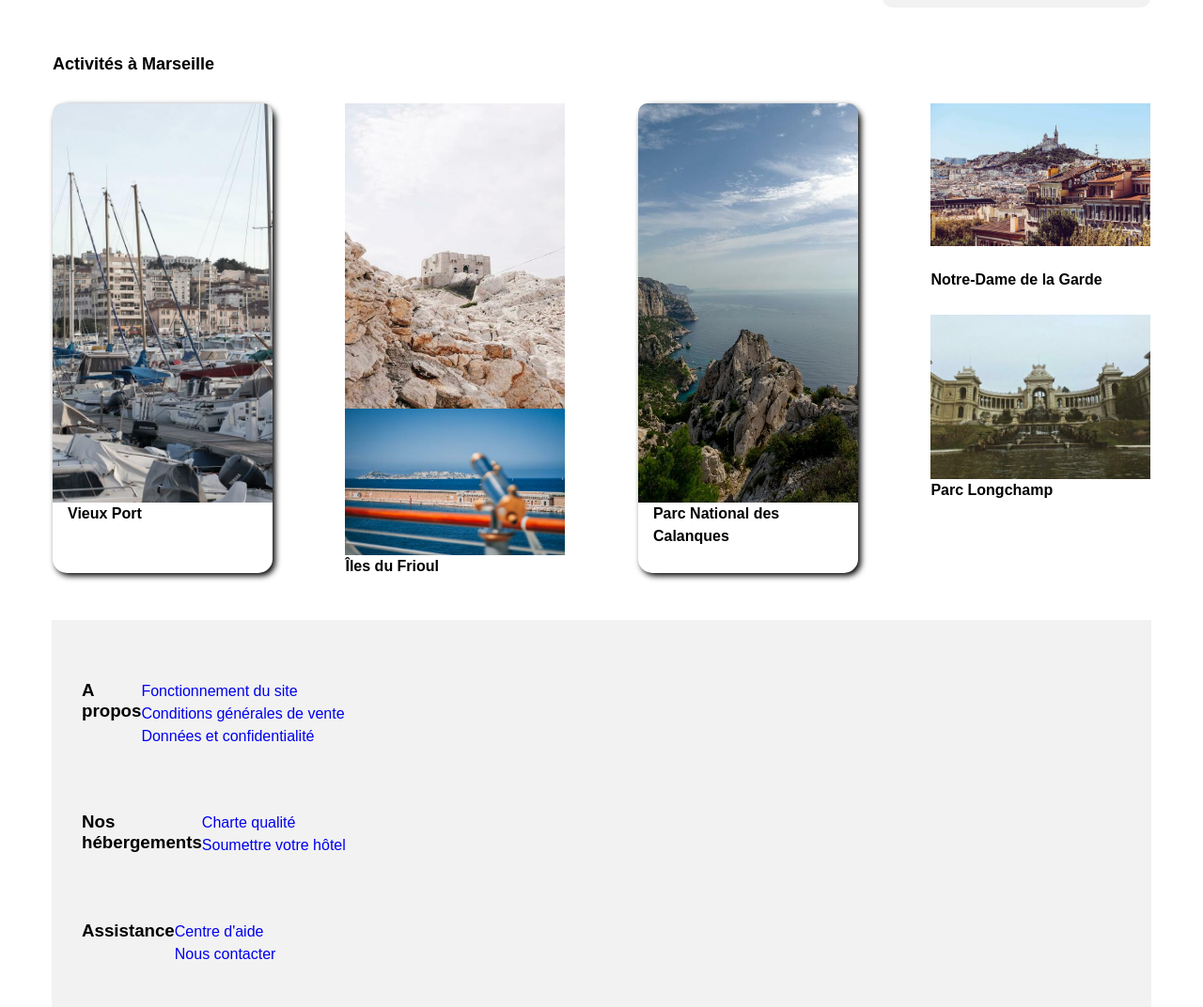
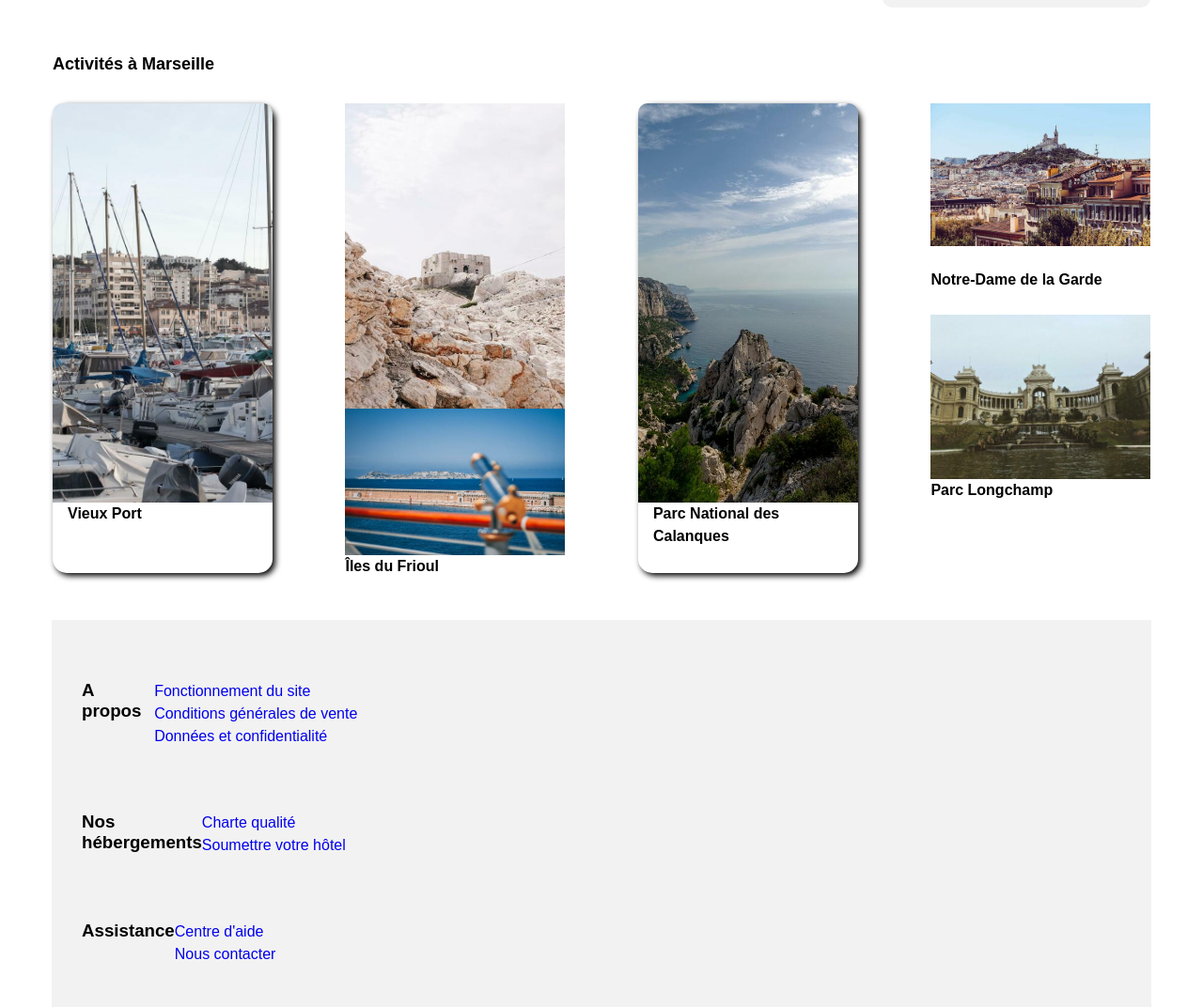
Before and after one commit to Loic84800/Loic84800.github.io, a plain HTML site: page index.html in a window 1280 px wide. Shown: the part 821-1893 px from the top of the page at 94% size. Drawn offline with Linux system fonts and the light colour scheme; a web font is replaced by a local one.

Commit message:
Update styles.css

```diff
--- a/styles.css
+++ b/styles.css
@@ -436,7 +436,7 @@ footer{
 }
 footer ul{
     list-style-type: none;
-    width: 340px;
+    width: 80%;
     margin-bottom: 20px;
 }
 footer li{
```
